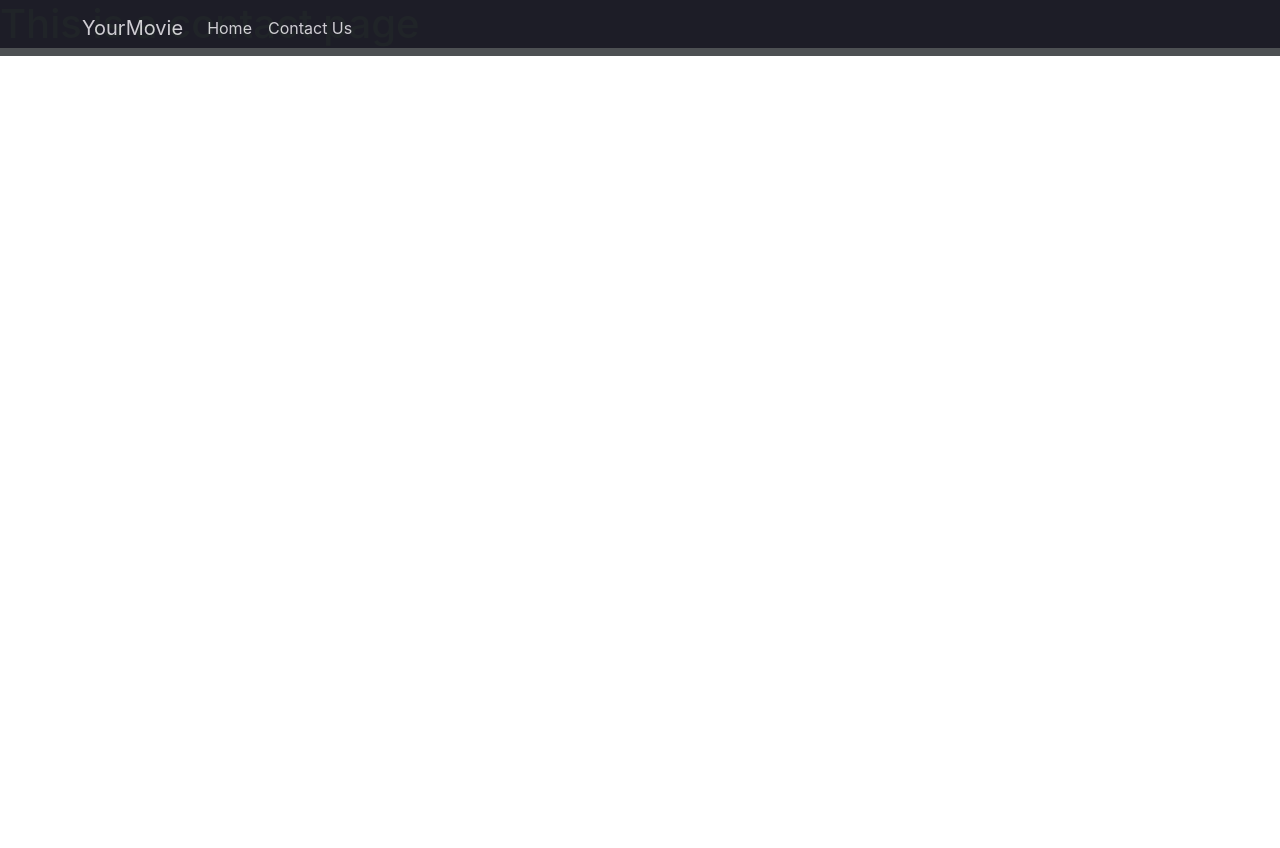
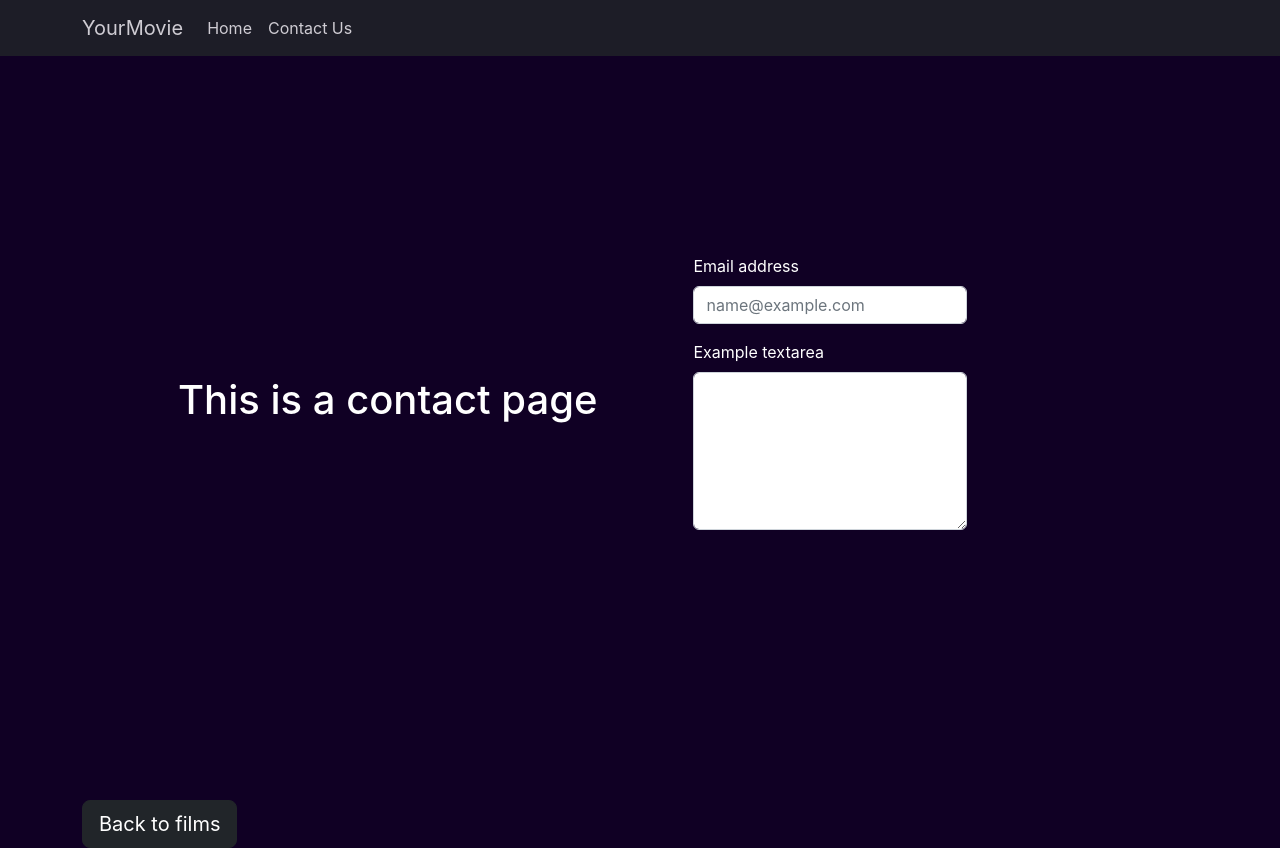
Before and after one commit to smi082/Portfolio-project, a React (Create React App) app in the folder portfolio/: page /contact in a window 1280 px wide. Before the commit the page ends 800 px from the top, so only its background shows below. Built offline with nearby package versions, Linux system fonts and the light colour scheme; no server answers.

Commit message:
added basic bootstrap form element

```diff
--- a/portfolio/src/App.js
+++ b/portfolio/src/App.js
@@ -2,36 +2,66 @@ import 'bootstrap/dist/css/bootstrap.css';
 import NavB from './components/Navbar/Navbar';
 import './App.css';
 import "./components/Display/display.css"
+
+
+// import { BrowserRouter, Routes, Route } from 'react-router-dom';
+
+import {
+  Route,
+  createBrowserRouter,
+  createRoutesFromElements,
+  RouterProvider,
+} from "react-router-dom";
 import Display from './components/Display/Display';
-import Contact from './components/Contact/Contact';
+import Contacts from './components/Contact/Contact';
 import HomePage from './components/HomePage/Homepage';
 
-import { BrowserRouter, Routes, Route } from 'react-router-dom';
+const router = createBrowserRouter(
+  createRoutesFromElements(
+    <>
+
+      <Route path="movies" element={<Display />} />
+      <Route index path="/" element={<HomePage />} />
+      <Route path="contact" element={<Contacts />}  />
+    </>
+
+  )
+  )
+// function App() {
+
+
+// );
 
 
 
-    //   * <NavB />
-    //   <Display />
-    // </> */
+//   return (
+//   //  <>
+//   //  <NavB />
+//   //  <Display />
+//   //  </>
+//     // <BrowserRouter>
+//     //   <Routes>
+//     //     <Route path="/" element={<HomePage />} />
+//     //     <Route path="/movies" element={<Display />} />
+//     //     <Route path="/contact" element={<Contact />} />
+//     //   </Routes>
+//     // </BrowserRouter>
+//     <>
+//       <NavB />
+//       <RouterProvider router={router} />
+//     </>
+
+//   )
+// }
 
 
-function App() {
+// export default App;
+
+export const App = () => {
   return (
-  //  <>
-
-  //  <Display />
-  //  </>
-    <BrowserRouter>
-     <NavB />
-      <Routes>
-        <Route path="/" element={<HomePage />} />
-        <Route path="/movies" element={<Display />} />
-        <Route path="/contact" element={<Contact />} />
-      </Routes>
-    </BrowserRouter>
-
-  )
-}
-
-
-export default App;
+    <>
+    <NavB />
+    <RouterProvider router={router} />
+    </>
+  );
+};
--- a/portfolio/src/components/Contact/Contact.js
+++ b/portfolio/src/components/Contact/Contact.js
@@ -1,8 +1,39 @@
-import NavB from "../Navbar/Navbar";
+import 'bootstrap/dist/css/bootstrap.css';
+
+import Button from "react-bootstrap/esm/Button";
+import Container from "react-bootstrap/esm/Container";
+import { Form, Link } from "react-router-dom";
 
 
-export default function Contact() {
+export default function Contacts() {
   return (
-    <h1>This is a contact page</h1>
+    <>
+
+     <div className="container vh-100 d-flex align-items-center text-white">
+      <h1 className="m-5 p-5">This is a contact page</h1>
+
+
+
+      <div className="d-flex flex-column">
+        <div class="mb-3">
+        <label for="exampleFormControlInput1" class="form-label">Email address</label>
+        <input type="email" class="form-control" id="exampleFormControlInput1" placeholder="name@example.com" />
+        </div>
+        <div class="mb-3">
+          <label for="exampleFormControlTextarea1" class="form-label">Example textarea</label>
+          <textarea class="form-control" id="form--textArea" rows="6"></textarea>
+        </div>
+      </div>
+
+
+
+       </div>
+
+    <Container className="d-flex justify-content-between">
+      <Link to="/movies"><Button variant="dark" size="lg">Back to films</Button></Link>
+    </Container>
+
+</>
+
   )
 }
--- a/portfolio/src/components/HomePage/Homepage.js
+++ b/portfolio/src/components/HomePage/Homepage.js
@@ -1,11 +1,15 @@
 import { Link } from "react-router-dom"
+import Button from "react-bootstrap/esm/Button"
+import "./Homepage.css"
 
 export default function HomePage() {
   return (
-    <>
-      <h1>Adam</h1>
-      <Link to="/movies">Films</Link>
-    </>
+    <div className="container vh-100 d-flex flex-column align-items-center justify-content-around text-white">
+
+      <h1>Welcome to YourMovie!</h1>
+
+      <Link to="/movies"><Button variant="dark" size="lg">Take me to trending Films</Button></Link>
+    </div>
 
   )
 }
--- a/portfolio/src/components/Navbar/Navbar.js
+++ b/portfolio/src/components/Navbar/Navbar.js
@@ -13,7 +13,7 @@ function NavB() {
   return (
     <Navbar style={{ display: "flex", justifyContent: "space-between" }} className="nav" bg="dark" expand="md" sticky="top" >
       <Container>
-        <Navbar.Brand href="#home" style={{color:"white"}}>YourMovie</Navbar.Brand>
+        <Navbar.Brand href="/" style={{color:"white"}}>YourMovie</Navbar.Brand>
         <Navbar.Toggle aria-controls="basic-navbar-nav" />
         <Navbar.Collapse id="basic-navbar-nav">
           <Nav className="me-auto ">
```
Also changed, not shown: portfolio/src/index.js (+4 -3 lines), portfolio/src/components/HomePage/Homepage.css (added).
